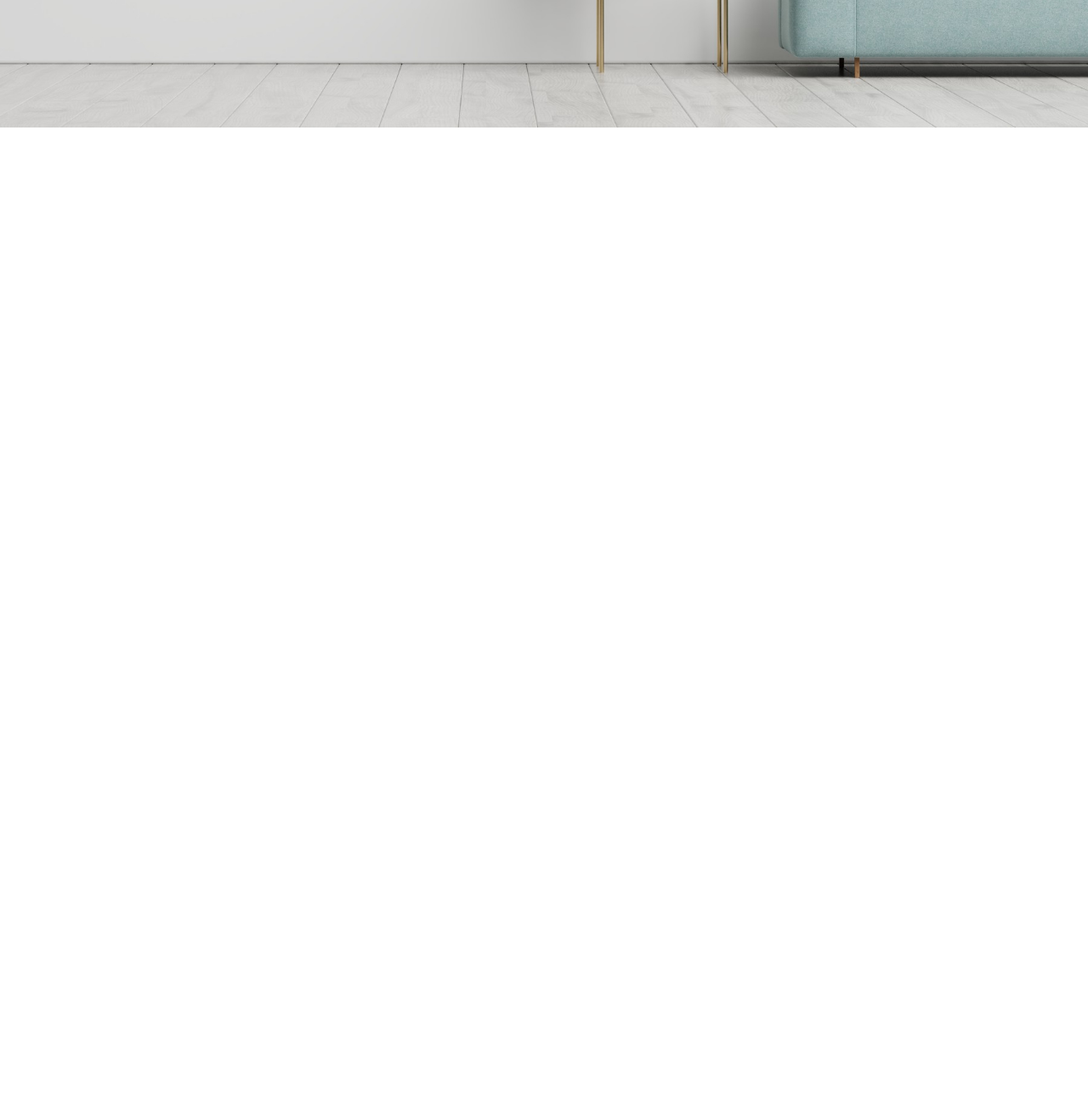
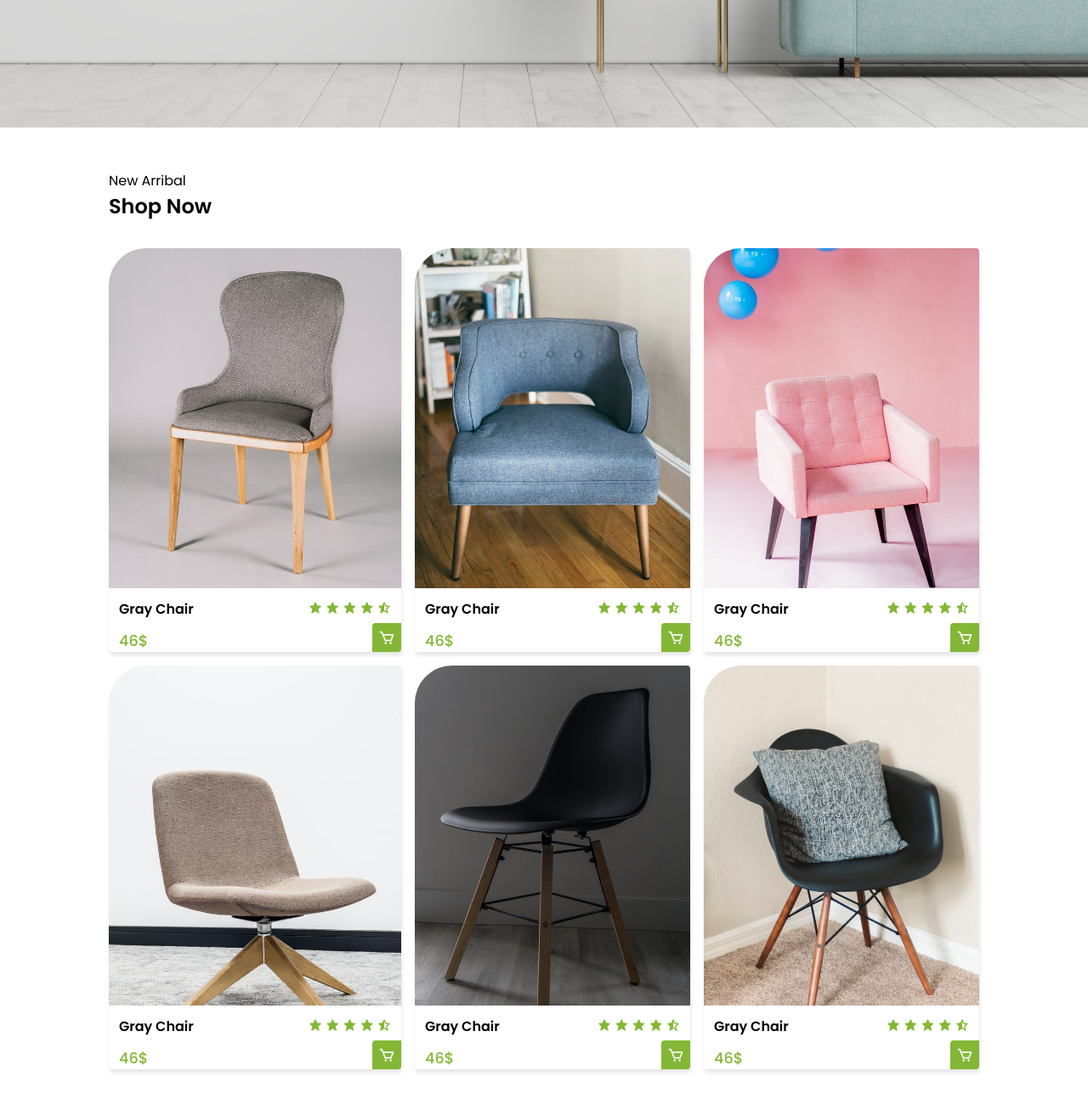
Before and after one commit to LeonardoLezcano/Sofa-Brothers, a plain HTML site: page index.html in a window 1280 px wide. Shown: the part 650-1950 px from the top of the page at 85% size. Before the commit the page ends 800 px from the top, so only its background shows below. Drawn offline with nearby package versions, Linux system fonts and the light colour scheme.

Commit message:
section productos

```diff
--- a/index.html
+++ b/index.html
@@ -40,5 +40,124 @@
         <a href="shop" class="btn">Shop Now</a>
       </div>
     </section>
+    <!-- SHOP -->
+    <section class="shop" id="shop">
+      <div class="heading">
+        <span>New Arribal</span>
+        <h2>Shop Now</h2>
+      </div>
+      <!-- content -->
+      <div class="shop-container">
+        <!-- Box 1 -->
+        <div class="box">
+          <div class="box-img">
+            <img src="img/p1.jpg" alt="" />
+          </div>
+          <div class="title-price">
+            <h3>Gray Chair</h3>
+            <div class="stars">
+              <i class="bx bxs-star"></i>
+              <i class="bx bxs-star"></i>
+              <i class="bx bxs-star"></i>
+              <i class="bx bxs-star"></i>
+              <i class="bx bxs-star-half"></i>
+            </div>
+          </div>
+          <span>46$</span>
+          <i class="bx bx-cart"></i>
+        </div>
+        <!-- Box 2 -->
+        <div class="box">
+          <div class="box-img">
+            <img src="img/p2.jpg" alt="" />
+          </div>
+          <div class="title-price">
+            <h3>Gray Chair</h3>
+            <div class="stars">
+              <i class="bx bxs-star"></i>
+              <i class="bx bxs-star"></i>
+              <i class="bx bxs-star"></i>
+              <i class="bx bxs-star"></i>
+              <i class="bx bxs-star-half"></i>
+            </div>
+          </div>
+          <span>46$</span>
+          <i class="bx bx-cart"></i>
+        </div>
+        <!-- Box 3 -->
+        <div class="box">
+          <div class="box-img">
+            <img src="img/p3.jpg" alt="" />
+          </div>
+          <div class="title-price">
+            <h3>Gray Chair</h3>
+            <div class="stars">
+              <i class="bx bxs-star"></i>
+              <i class="bx bxs-star"></i>
+              <i class="bx bxs-star"></i>
+              <i class="bx bxs-star"></i>
+              <i class="bx bxs-star-half"></i>
+            </div>
+          </div>
+          <span>46$</span>
+          <i class="bx bx-cart"></i>
+        </div>
+        <!-- Box 4 -->
+        <div class="box">
+          <div class="box-img">
+            <img src="img/p4.jpg" alt="" />
+          </div>
+          <div class="title-price">
+            <h3>Gray Chair</h3>
+            <div class="stars">
+              <i class="bx bxs-star"></i>
+              <i class="bx bxs-star"></i>
+              <i class="bx bxs-star"></i>
+              <i class="bx bxs-star"></i>
+              <i class="bx bxs-star-half"></i>
+            </div>
+          </div>
+          <span>46$</span>
+          <i class="bx bx-cart"></i>
+        </div>
+        <!-- Box 5 -->
+        <div class="box">
+          <div class="box-img">
+            <img src="img/p5.jpg" alt="" />
+          </div>
+          <div class="title-price">
+            <h3>Gray Chair</h3>
+            <div class="stars">
+              <i class="bx bxs-star"></i>
+              <i class="bx bxs-star"></i>
+              <i class="bx bxs-star"></i>
+              <i class="bx bxs-star"></i>
+              <i class="bx bxs-star-half"></i>
+            </div>
+          </div>
+          <span>46$</span>
+          <i class="bx bx-cart"></i>
+        </div>
+        <!-- Box 6 -->
+        <div class="box">
+          <div class="box-img">
+            <img src="img/p6.jpg" alt="" />
+          </div>
+          <div class="title-price">
+            <h3>Gray Chair</h3>
+            <div class="stars">
+              <i class="bx bxs-star"></i>
+              <i class="bx bxs-star"></i>
+              <i class="bx bxs-star"></i>
+              <i class="bx bxs-star"></i>
+              <i class="bx bxs-star-half"></i>
+            </div>
+          </div>
+          <span>46$</span>
+          <i class="bx bx-cart"></i>
+        </div>
+      </div>
+    </section>
+    <!-- New Arrival -->
   </body>
 </html>
--- a/style.css
+++ b/style.css
@@ -86,3 +86,88 @@ header {
   font-size: 0.938rem;
   margin: 0.4rem 0 1.8rem;
 }
+
+.home-text span {
+  color: var(--main-color);
+}
+
+.btn {
+  padding: 10px 14px;
+  background: var(--main-color);
+  border-radius: 0.3rem;
+  font-size: 14px;
+  color: #edecee;
+  transition: 1s;
+}
+
+.btn:hover {
+  background-color: #8fc53d;
+  transition: 1s;
+}
+
+.shop-container {
+  display: grid;
+  grid-template-columns: repeat(auto-fit, minmax(300px, auto));
+  gap: 1rem;
+  margin-top: 2rem;
+}
+
+.box {
+  position: relative;
+  box-shadow: 1px 4px 4px rgb(0, 0, 0, 0.1);
+  border-radius: 44px 4px 4px 4px;
+}
+
+.box .box-img {
+  width: 100%;
+  height: 400px;
+  overflow: hidden;
+  border-radius: 44px 4px 0 0;
+}
+.box .box-img img {
+  width: 100%;
+  height: 100%;
+  object-fit: cover;
+  object-position: center;
+}
+.box .box-img img:hover {
+  transform: scale(1.1);
+  transition: 0.5s;
+}
+
+.title-price {
+  display: flex;
+  justify-content: space-between;
+  padding: 12px;
+}
+
+.title-price h3 {
+  font-size: 1rem;
+  font-weight: 600;
+}
+
+.box span {
+  font-size: 1.1rem;
+  font-weight: 500;
+  padding-left: 12px;
+  color: var(--main-color);
+}
+
+.stars .bx {
+  color: var(--main-color);
+}
+
+.box .bx-cart {
+  position: absolute;
+  bottom: 0;
+  right: 0;
+  padding: 7px;
+  font-size: 20px;
+  color: #fff;
+  border-radius: 4px 0 4px 0;
+  background-color: var(--main-color);
+}
+
+.box .bx-cart:hover {
+  background-color: #8fc53d;
+}
```
